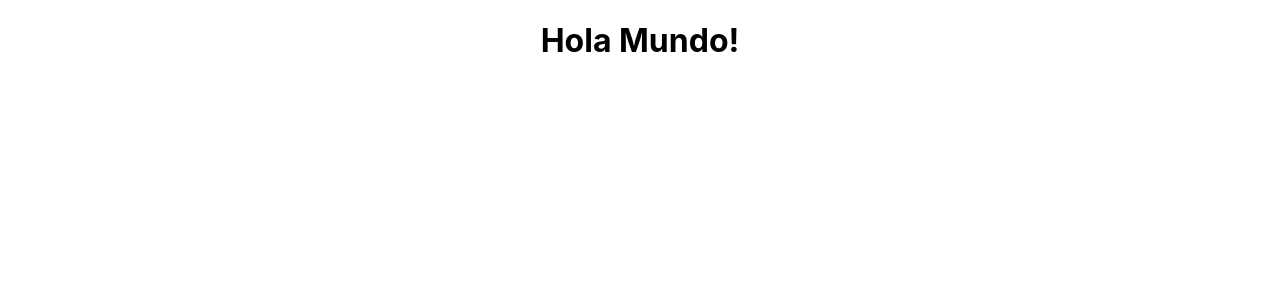
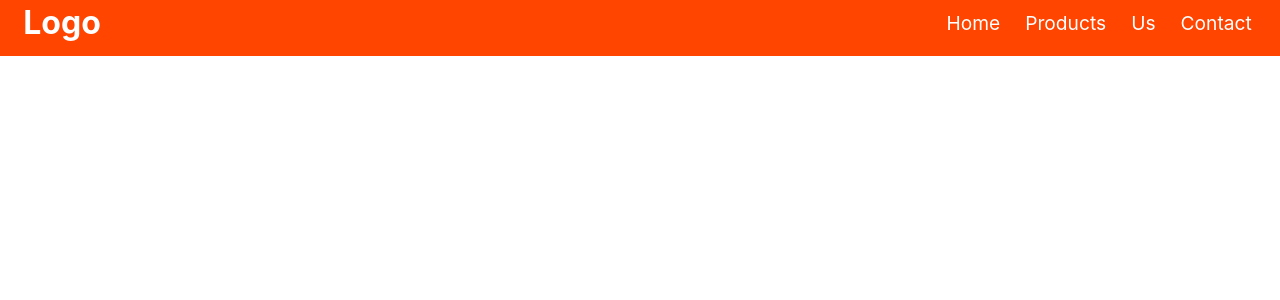
Before and after one commit to matiaslgarcia/E-commerce-Bit, a React (Create React App) app: page / in a window 1280 px wide. Shown: the top 300 px of the page. Built offline with nearby package versions, Linux system fonts and the light colour scheme.

Commit message:
desafio/Menu-ecommerce

```diff
--- a/src/App.js
+++ b/src/App.js
@@ -1,13 +1,21 @@
-import './App.css';
+import NavBar from './components/NavBar/NavBar.jsx';
+import Login from './screens/Login/Login.jsx';
+import { Fragment } from 'react';
 
-function App() {
+const App = () => {
   return (
-    <div className="App">
-      <h1>
-        Hola Mundo!
-      </h1>
-    </div>
+    <Fragment>
+      <NavBar />
+    </Fragment>
   );
 }
+export default App;
 
-export default App;
+//JSX ,es un modelo que permite la combinacion de codigo JS con HTML
+//JSX --> Javascript XML
+
+// class --> className
+
+//Componente sirven para la logica de nuestra
+// lading page , es decir, Logica --> JS
+// Visual --> HTML/CSS
--- /dev/null
+++ b/src/components/Button/Button.jsx
@@ -0,0 +1,6 @@
+const Button = (props) => {
+    return (
+        <button type={props.type}>Login</button>
+    )
+}
+export default Button;
--- /dev/null
+++ b/src/components/Input/Input.jsx
@@ -0,0 +1,6 @@
+import './index.css';
+export const Input = (props) =>{
+    return (
+        <input className='input-styles' type={props.type} placeholder={props.queDigo} />
+    )
+}
--- /dev/null
+++ b/src/components/NavBar/NavBar.jsx
@@ -0,0 +1,21 @@
+import React from 'react';
+import './index.css';
+
+const NavBar = () => {
+return(
+    <div className="container" >
+        <header className="header">
+            <h1 className="logo">Logo</h1>
+            <nav className="navBar">
+                <ul>
+                    <li>Contact</li>
+                    <li>Us</li>
+                    <li>Products</li>
+                    <li>Home</li>
+                </ul>
+            </nav>
+        </header>
+    </div>
+    )
+}
+export default NavBar;
--- /dev/null
+++ b/src/components/NavBar/index.css
@@ -0,0 +1,35 @@
+*{
+    margin: 0;
+    padding: 0;
+}
+.container{
+    background: orangered;
+    height: 50px;
+    display: flexbox;
+    padding: 0.2rem;
+}
+.logo{
+    cursor: pointer;
+    color: #fff;
+    font-size: 2rem;
+    text-decoration: none;
+    margin-left: 20px;
+    display: flexbox;
+}
+.header{
+    display: flex;
+    align-items: center;
+    justify-content: space-between ;
+}
+.navBar ul{
+    list-style: none;
+    border:0px 1px solid #fff;
+}
+.navBar ul li {
+    cursor: pointer;
+    color: #fff;
+    font-size: 1.2rem;
+    text-decoration: none;
+    float: right;
+    margin-right: 25px;
+}
```
Also changed, not shown: src/components/Input/index.css (added, +10 -0 lines), src/index.js (+7 -0 lines), src/components/index.js (added).
